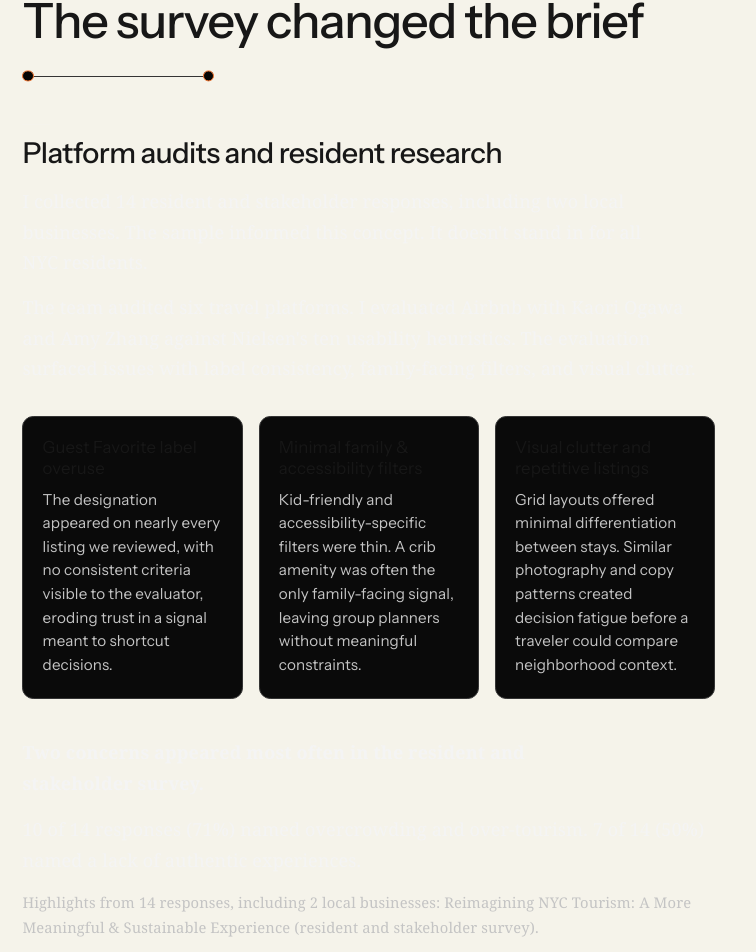
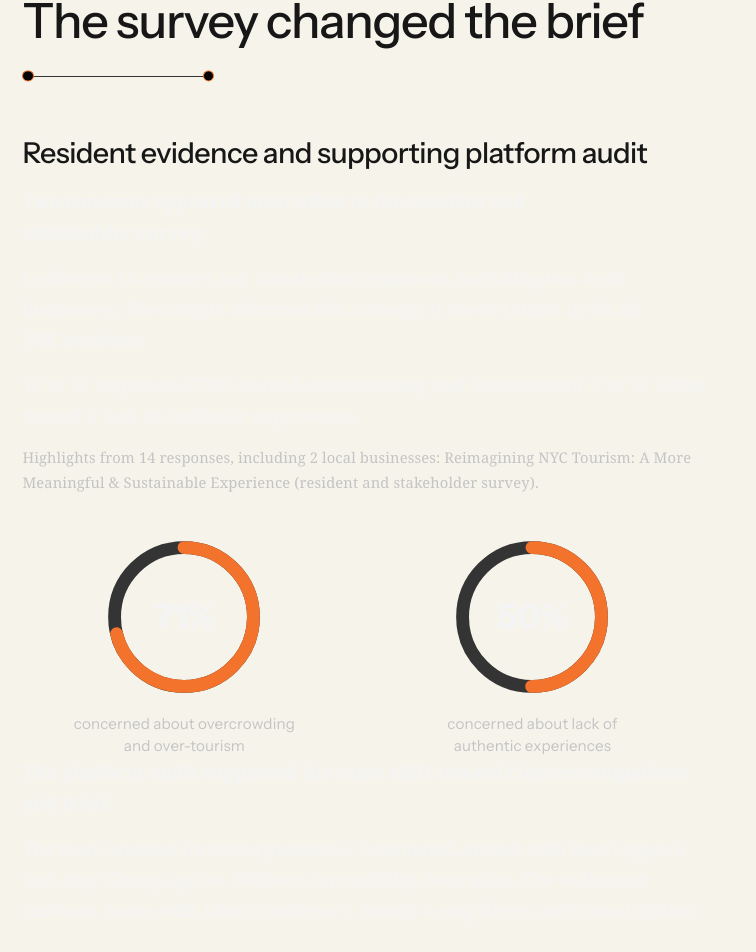
Before and after one commit to ashim238/myles-portfolio-migration, a Next.js app: page /work/navi in a window 1280 px wide. Shown: the part 3437-4389 px from the top of the page, without its empty margins (0-756 px from the left). Built offline with nearby package versions, Linux system fonts and the light colour scheme.

Commit message:
refactor: lead Navi research with survey evidence

```diff
--- a/src/app/work/navi/page.tsx
+++ b/src/app/work/navi/page.tsx
@@ -151,26 +151,18 @@ export default async function NaviPage() {
 
       <ProjectChapter entry={chapters[1]} index={2} total={chapters.length} variant="navi">
         <section className="project-section nv-section" aria-labelledby="nv-research">
-          <h3 className="project-evidence-heading" id="nv-research">Platform audits and resident research</h3>
+          <h3 className="project-evidence-heading" id="nv-research">
+            Resident evidence and supporting platform audit
+          </h3>
+          <p className="case-section-lead">
+            Two concerns appeared most often in the resident and stakeholder survey.
+          </p>
           <div className="project-section-body">
             <p>
               I collected 14 resident and stakeholder responses, including two
               local businesses. The sample informed this concept. It doesn&apos;t
               stand in for all NYC residents.
             </p>
-            <p>
-              The team audited six travel platforms. I evaluated Airbnb with Kaori Ogawa and Amy Zhang
-              against Nielsen&apos;s ten usability heuristics.
-              The evaluation surfaced issues with label consistency, family-facing
-              filters, and visual clutter.
-            </p>
-          </div>
-          <HeuristicInsightCards />
-        </section>
-
-        <div className="project-section nv-section">
-          <p className="case-section-lead">Two concerns appeared most often in the resident and stakeholder survey.</p>
-          <div className="project-section-body">
             <p>
               {overcrowdingStat.count} of {NAVI_SURVEY_META.responseCount} responses (
               {overcrowdingStat.label}) named overcrowding and over-tourism.{" "}
@@ -185,7 +177,17 @@ export default async function NaviPage() {
             </p>
           </div>
           <SurveyStatRings />
-        </div>
+          <div className="project-section-body">
+            <p className="case-section-lead">The platform audit supported the same shift toward clearer comparison and trust.</p>
+            <p>
+              The team audited six travel platforms. I evaluated Airbnb with Kaori Ogawa and Amy Zhang
+              against Nielsen&apos;s ten usability heuristics.
+              The evaluation surfaced issues with label consistency, family-facing
+              filters, and visual clutter.
+            </p>
+          </div>
+          <HeuristicInsightCards />
+        </section>
       </ProjectChapter>
 
       <ProjectChapter entry={chapters[2]} index={3} total={chapters.length} variant="navi">
```
